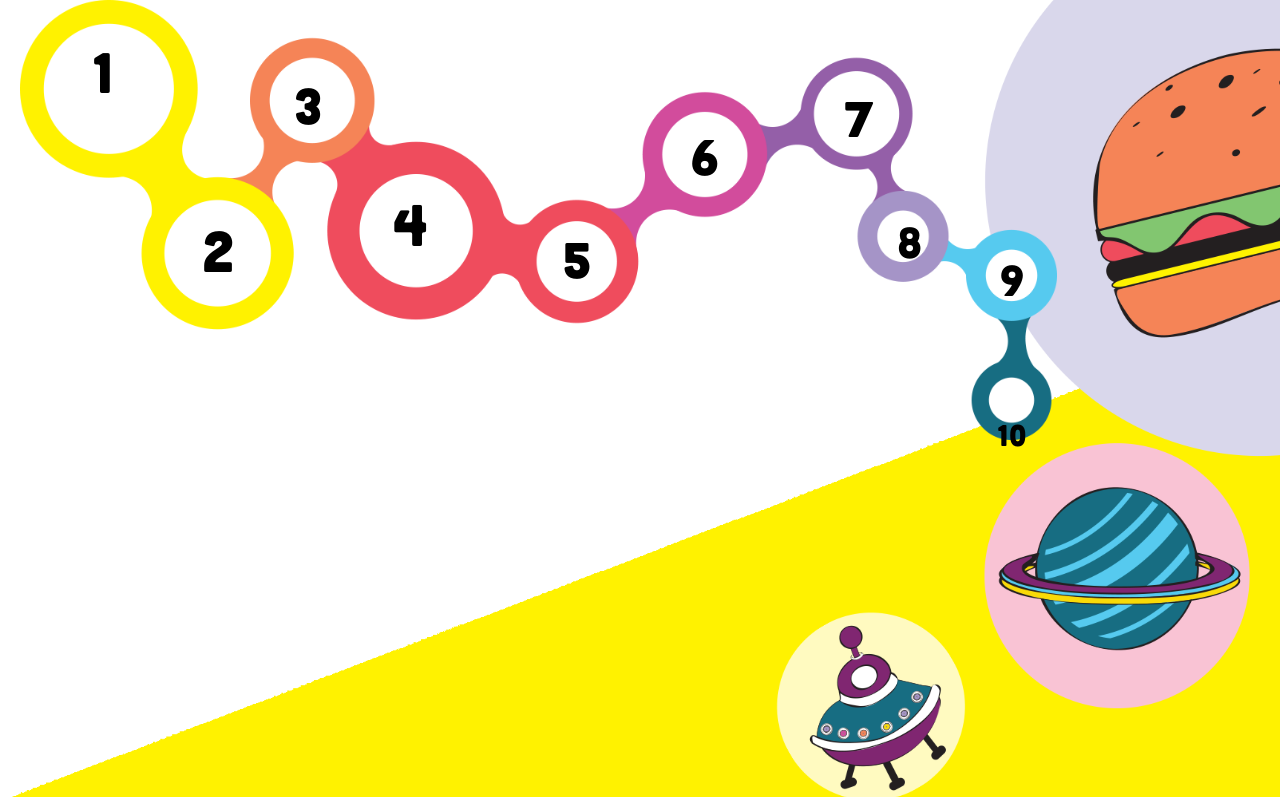
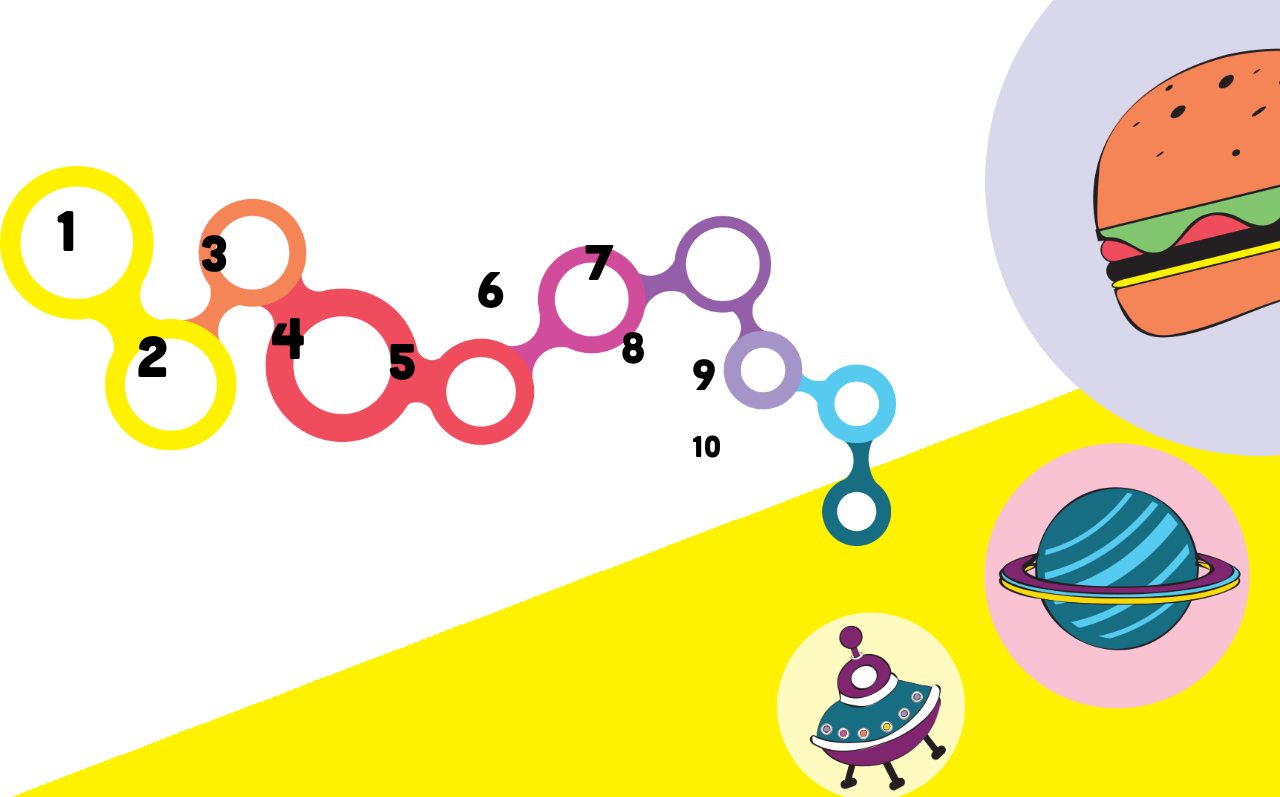
Before and after one commit to pyvil/memory-test, a PHP site: page / in a window 1280 px wide. Shown: the top 797 px of the page. Run offline with PHP 8.4, Linux system fonts and the light colour scheme.

Commit message:
styles updated

```diff
--- a/css/common.css
+++ b/css/common.css
@@ -12,6 +12,7 @@
     margin: 0;
     padding: 0;
     font-family: 'Existence-Light';
+    box-sizing: border-box;
 }
 
 a {
@@ -25,7 +26,8 @@
 
 body {
     width: 100%;
-    height: 100%;
+    /*height: 100%;*/
+    font-size: 57px;
 }
 
 body#levels{
@@ -54,22 +56,23 @@
 }
 
 p.lead {
-    font-size: 57px;
+    font-size: 100%;
     text-align: center;
     color: #000;
 }
 
 p.levelPrev {
-    margin: 140px 0;
+    margin-bottom: 10px;
 }
 
 p.allItems {
-    margin: 50px 0;
+    margin-bottom: 10px;
 }
 
 #pyvil_level_container  {
-    width: 100%;
-    height: 100%;
+    width: 70%;
+    position: relative;
+    margin-top: 13%;
 }
 
 #pyvil_images_container {
@@ -103,14 +106,12 @@
 }
 
 .level_list_bg{
-    width: 90%;
-    height: 85%;
-    overflow: hidden;
-    margin-left: 20px;
+    width: 100%;
+    max-width: 1300px;
 }
 
 .level_list_bg img{
-    width: 90%;
+    width: 100%;
     z-index: -1000;
 }
 
@@ -135,8 +136,8 @@
 #level-1{
     /*top: 10px;*/
     left: 4%;
-    width: 64px;
-    height: 64px;
+
+
     margin-top: 2%;
 }
 
@@ -144,30 +145,28 @@
     /* top: 135px; */
     margin-top: 16%;
     left: 13%;
-    width: 64px;
-    height: 64px;
 }
 
 #level-3{
     left: 20%;
     margin-top: 5%;
     /* top: 20px; */
-    width: 64px;
-    height: 64px;
+
+
     font-size: 50px;
 }
 
 #level-4{
-    width: 64px;
-    height: 64px;
+
+
     left: 28%;
     /* top: 115px; */
     margin-top: 14%;
 }
 
 #level-5{
-    width: 64px;
-    height: 64px;
+
+
     margin-top: 17%;
     left: 41%;
     /* top: 148px; */
@@ -175,8 +174,8 @@
 }
 
 #level-6{
-    width: 64px;
-    height: 64px;
+
+
     left: 51%;
     margin-top: 9%;
     /* top: 61px; */
@@ -184,8 +183,6 @@
 }
 
 #level-7{
-    width: 64px;
-    height: 64px;
     left: 63%;
     margin-top: 6%;
     /* top: 33px; */
@@ -193,8 +190,6 @@
 }
 
 #level-8{
-    width: 64px;
-    height: 64px;
     left: 67%;
     margin-top: 16%;
     /* top: 131px; */
@@ -202,8 +197,8 @@
 }
 
 #level-9{
-    width: 64px;
-    height: 64px;
+
+
     left: 75%;
     margin-top: 19%;
     /* top: 161px; */
@@ -211,11 +206,11 @@
 }
 
 #level-10{
-    width: 64px;
-    height: 64px;
+
+
     left: 75%;
-    margin-top: 11%;
-    top: 265px;
+    margin-top: 28%;
+    /*top: 265px;*/
     font-size: 30px;
 }
 
```
Also changed, not shown: other parts of css/common.css (+30 -260 lines).
